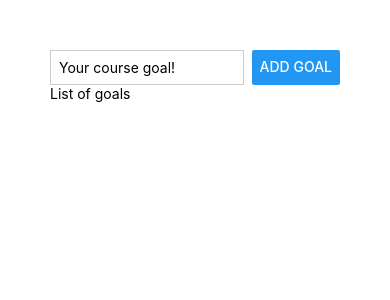
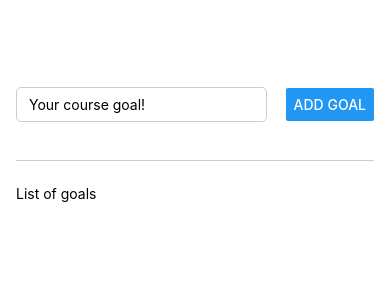
Before and after one commit to rimancete/RNCourse, a React Native app: screen / in a window 390 px wide. Shown: the top 300 px of the page. Built offline with nearby package versions, Linux system fonts and the light colour scheme.

Commit message:
S2L21 - Improving the layout

```diff
--- a/App.tsx
+++ b/App.tsx
@@ -7,7 +7,7 @@
         <TextInput placeholder="Your course goal!" style={styles.textInput} />
         <Button title="Add goal"/>
       </View>
-      <View>
+      <View style={styles.goalsContainer}>
         <Text>List of goals</Text>
       </View>
     </View>
@@ -16,18 +16,30 @@
 
 const styles = StyleSheet.create({
   appContainer: {
-    padding: 50
+    flex: 1,
+    paddingTop: 50,
+    paddingHorizontal: 16
   },
   inputContainer: {
+    flex: 1,
     flexDirection: 'row',
-    justifyContent: 'space-between'
+    justifyContent: 'space-between',
+    alignItems: 'center',
+    marginBottom: 24,
+    borderBottomWidth: 1,
+    borderBottomColor: '#ccc'
   },
   textInput: {
     borderWidth: 1,
     borderColor: '#ccc',
-    width: '80%',
+    width: '70%',
     marginRight: 8,
-    padding: 8
+    paddingVertical: 8,
+    paddingHorizontal: 12,
+    borderRadius: 5
 
+  },
+  goalsContainer: {
+    flex: 6
   }
 });
```
